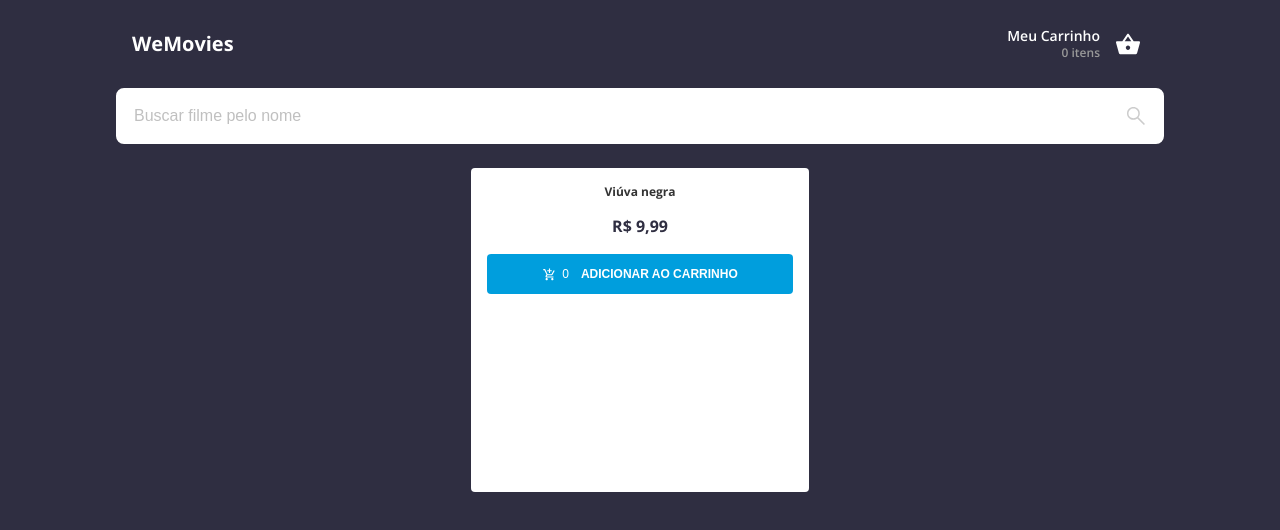
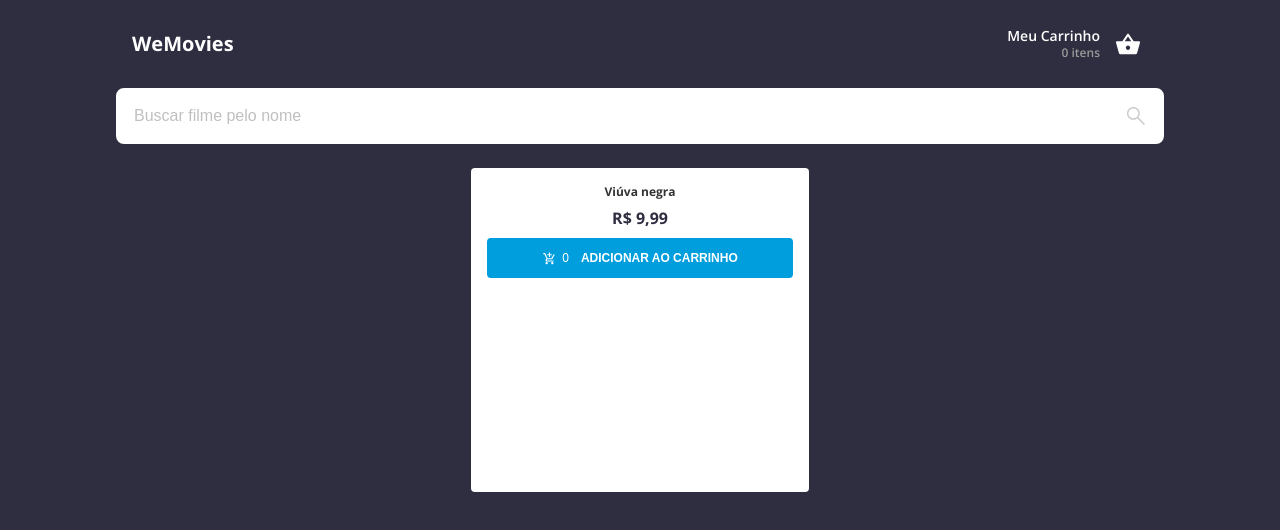
Before and after one commit to gabisanfilippo/ecommerce-wefit, a Next.js app: page / in a window 1280 px wide. Shown: the top 530 px of the page. Built offline with nearby package versions, Linux system fonts and the light colour scheme.

Commit message:
fix: gap value

```diff
--- a/src/components/pages/Home/CardAddMovie/style.ts
+++ b/src/components/pages/Home/CardAddMovie/style.ts
@@ -8,7 +8,7 @@ export const Container = styled.article`
   display: flex;
   flex-direction: column;
   align-items: center;
-  gap: 16px;
+  gap: 8px;
   border-radius: 4px;
   opacity: 0px;
   h4 {
```
